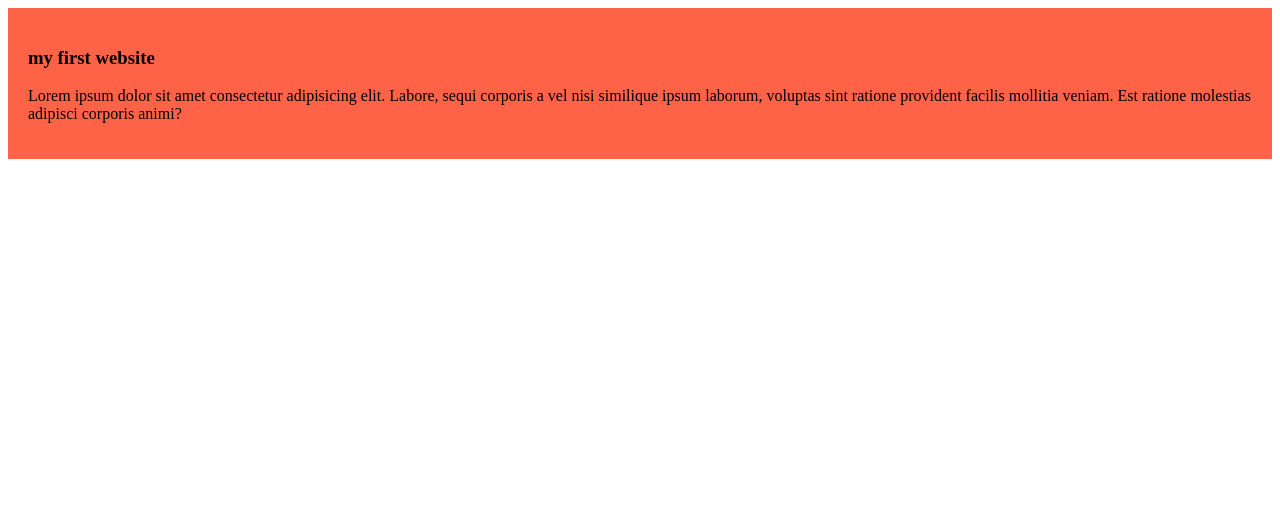
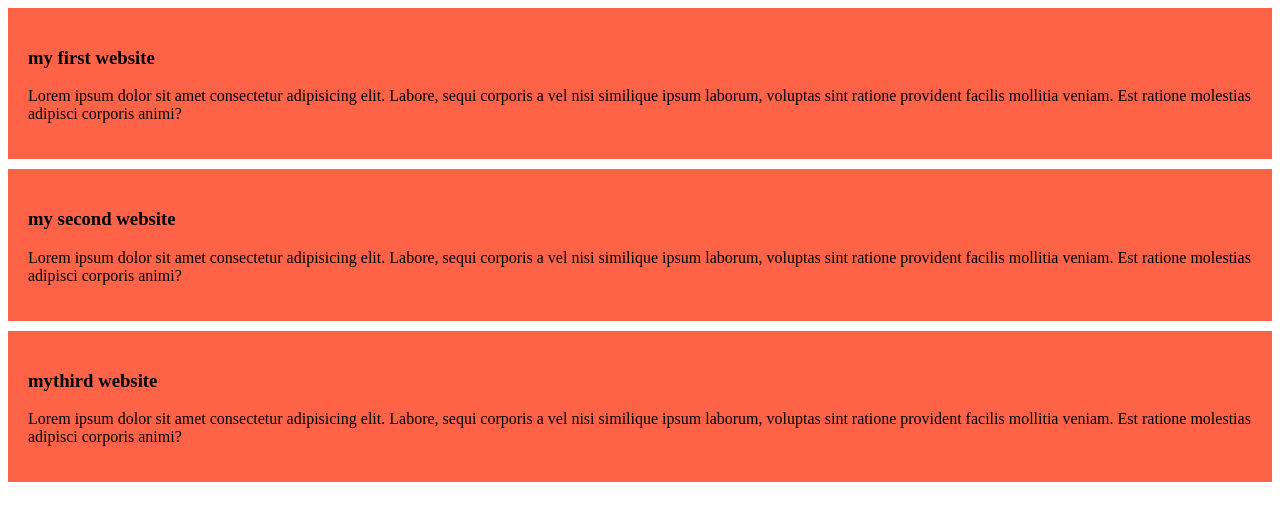
Before and after one commit to Kadir569/my-simple-website, a plain HTML site: page index.html in a window 1280 px wide. Drawn offline with Linux system fonts and the light colour scheme.

Commit message:
added the second and third blog

```diff
--- a/index.html
+++ b/index.html
@@ -11,6 +11,14 @@
         <h3>my first website</h3>
         <p>Lorem ipsum dolor sit amet consectetur adipisicing elit. Labore, sequi corporis a vel nisi similique ipsum laborum, voluptas sint ratione provident facilis mollitia veniam. Est ratione molestias adipisci corporis animi?</p>
     </div>
+    <div>
+        <h3>my second website</h3>
+        <p>Lorem ipsum dolor sit amet consectetur adipisicing elit. Labore, sequi corporis a vel nisi similique ipsum laborum, voluptas sint ratione provident facilis mollitia veniam. Est ratione molestias adipisci corporis animi?</p>
+    </div>
+    <div>
+        <h3>mythird website</h3>
+        <p>Lorem ipsum dolor sit amet consectetur adipisicing elit. Labore, sequi corporis a vel nisi similique ipsum laborum, voluptas sint ratione provident facilis mollitia veniam. Est ratione molestias adipisci corporis animi?</p>
+    </div>
 
 </body>
 </html>
--- a/styles/blog.css
+++ b/styles/blog.css
@@ -1,6 +1,7 @@
 div{
     background-color: tomato;
     padding: 20px;
+    margin-bottom: 10px;
 
 
 
```
